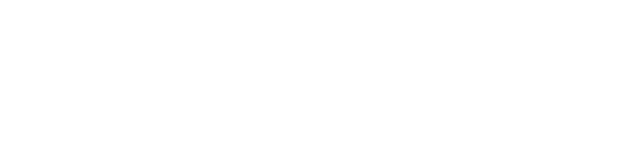
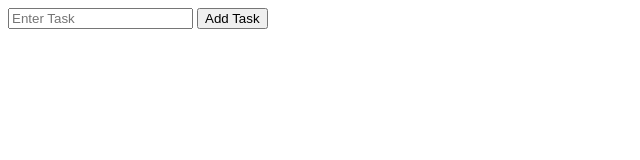
Before and after one commit to RupHasan/todolist-with-backend, a website: page index.html in a window 1280 px wide. Shown: the whole page, without its empty margins (0-640 px from the left). Drawn offline with Linux system fonts and the light colour scheme.

Commit message:
updated js. Need to implement fs

```diff
--- a/index.html
+++ b/index.html
@@ -5,13 +5,15 @@
     <meta name="viewport" content="width=device-width, initial-scale=1.0">
     <meta http-equiv="X-UA-Compatible" content="ie=edge">
     <title>Todolist with Backend</title>
-    <style>
-        body{
-            color: white;
-        }
-    </style>
 </head>
 <body>
+    <div id="add-todo-container">
+        <input type="text" placeholder="Enter Task" id="userInput">
+        <button id="send-data" onclick="sendData()">Add Task</button>
+    </div>
 
+    <div id="todo-container"></div>
+
+    <script src="script.js"></script>
 </body>
 </html>
--- a/script.js
+++ b/script.js
@@ -0,0 +1,19 @@
+function sendData() {
+    const taskName = document.getElementById("userInput").value;
+    document.getElementById("userInput").value = '';
+    console.log(taskName);
+
+    // fetch('http://localhost:3000/todos',{
+    //     method: 'POST',
+    //     headers: {'Content-Type':'application/json'},
+    //     body: JSON.stringify({task: taskName})
+    // })
+    // .then(data => data.json())
+    // .then((data)=>{
+    //     console.log(data)
+    // })
+
+    fetch('http://localhost:3000/todos')
+  .then(r => r.json())
+  .then(console.log)
+}
--- a/server.js
+++ b/server.js
@@ -4,13 +4,14 @@ const port = 3000;
 let todo = [];
 
 app.use(express.json());
+app.use(express.static('.'));
 
 app.get('/todos', (req,res)=>{
     res.json(todo);
 })
 
 app.get('/', (req,res)=>{
-    res.send("Hello world!")
+    res.json(todo);
 })
 
 app.get("/todos/:id",(req,res)=>{
```
Also changed, not shown: style.css (added).
